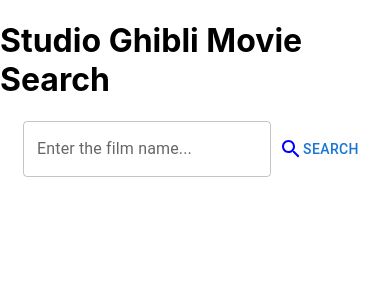
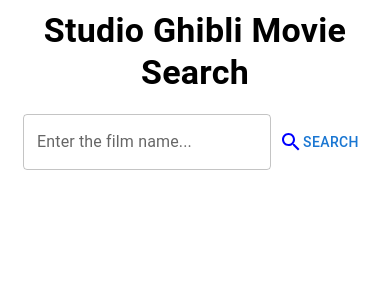
Before and after one commit to abis555/msa-phase-3-submission, a Next.js app in the folder frontend/my-app/: page / in a window 390 px wide. Shown: the top 300 px of the page. Built offline with nearby package versions, Linux system fonts and the light colour scheme.

Commit message:
Adding breakpoints

```diff
--- a/frontend/my-app/pages/index.tsx
+++ b/frontend/my-app/pages/index.tsx
@@ -3,18 +3,30 @@
 import { useState } from "react";
 import SearchIcon from "@mui/icons-material/Search";
 import TextField from "@mui/material/TextField";
-import { Box, Button, Grid, Paper, Skeleton } from "@mui/material";
+import { Button, Grid, Paper, Skeleton, Typography } from "@mui/material";
+import { useTheme } from "@mui/material/styles";
+import useMediaQuery from "@mui/material/useMediaQuery";
 
 function index() {
   const [filmName, setFilmName] = useState("");
   const [filmInfo, setFilmInfo] = useState<undefined | any>(undefined);
+
+  const theme = useTheme();
+  const matches = useMediaQuery(theme.breakpoints.down("sm"));
 
   const FILM_BASE_API_URL = "https://ghibliapi.herokuapp.com/films";
   return (
     <div>
       <div className="search-field">
         <div style={{ display: "flex", justifyContent: "center" }}>
-          <h1>Studio Ghibli Movie Search</h1>
+          <Typography
+            variant={matches ? "h4" : "h3"}
+            fontWeight={matches ? "600" : "550"}
+            align="center"
+            padding="10px 0px 20px 0px"
+          >
+            Studio Ghibli Movie Search
+          </Typography>
         </div>
         <div style={{ display: "flex", justifyContent: "center" }}>
           <TextField
@@ -48,21 +60,14 @@
           style={{
             maxWidth: "800px",
             margin: "0 auto",
-            padding: "50px 10px 0px 10px",
+            padding: "40px 10px 0px 10px",
           }}
         >
           <Paper
-            sx={{ backgroundColor: "#BDF8FF", padding: "12px" }}
+            sx={{ backgroundColor: "#BDF8FF", padding: "10px 12px 12px 10px" }}
             elevation={24}
           >
-            <Grid
-              container
-              direction="row"
-              spacing={3}
-              sx={{
-                justifyContent: "center",
-              }}
-            >
+            <Grid container direction="row" spacing={3} justifyContent="center">
               <Grid item>
                 <div>
                   {filmInfo === undefined || filmInfo.length === 0 ? (
@@ -93,8 +98,8 @@
                 <div>
                   {filmInfo[0]?.image ? (
                     <img
-                      height="300px"
-                      width="300px"
+                      height={matches ? "200px" : "300px"}
+                      width={matches ? "200px" : "300px"}
                       alt={filmInfo[0].title}
                       src={filmInfo[0].image}
                     ></img>
```
